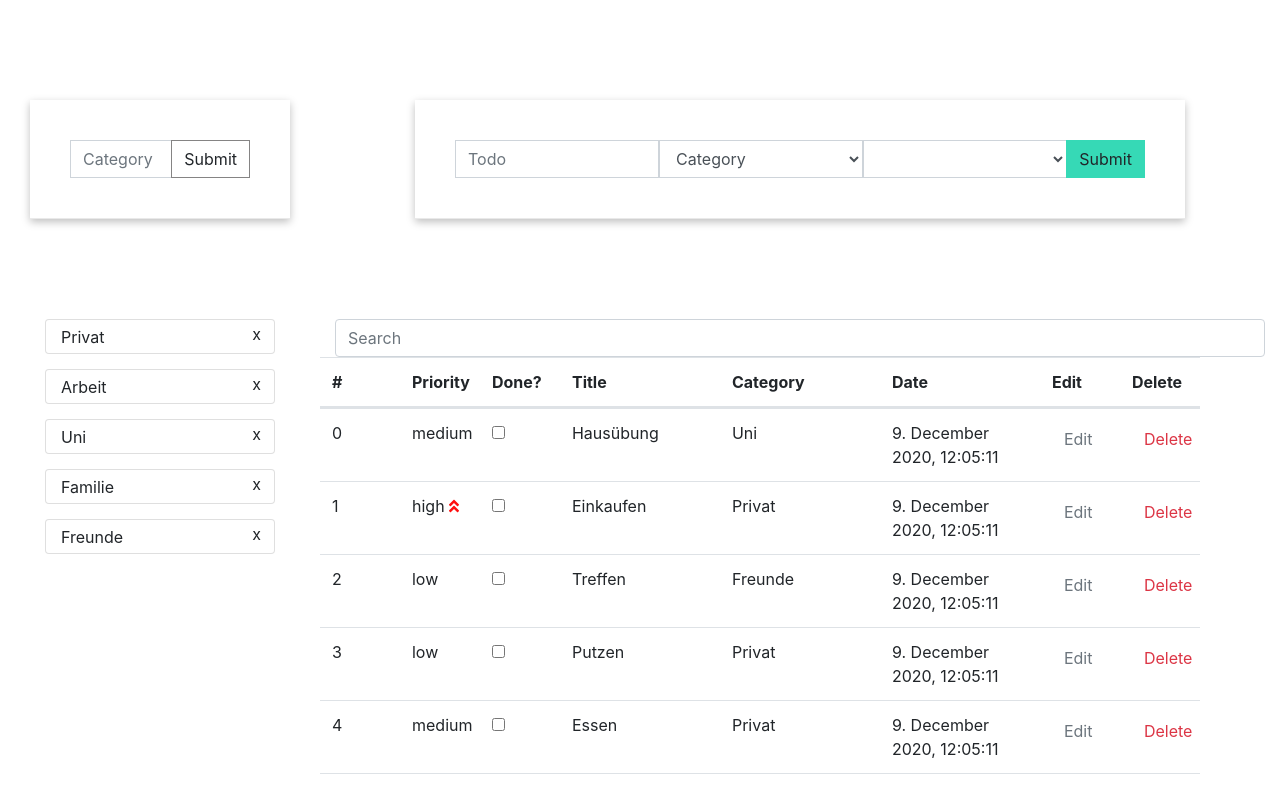
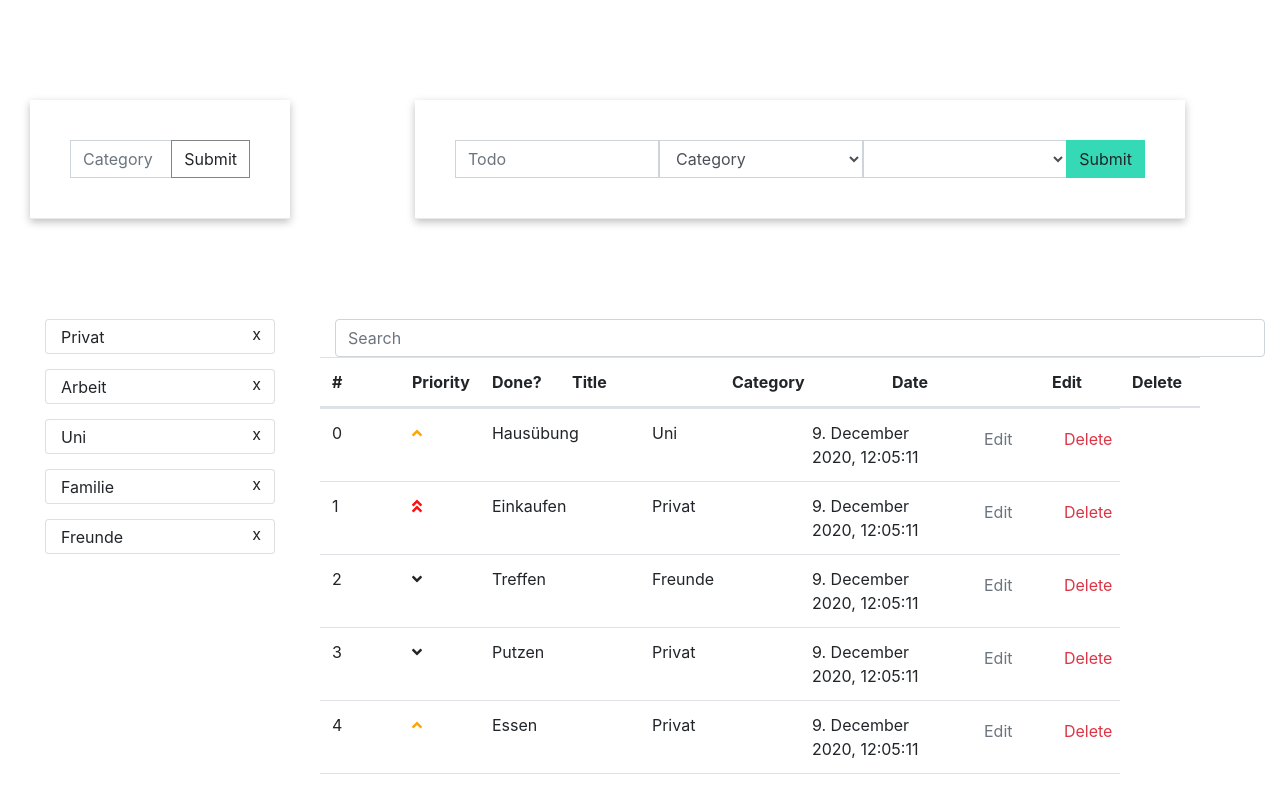
Before and after one commit to kimiannalena/kms_2020, an Angular app: page / in a window 1280 px wide. Shown: the top 789 px of the page. Built offline with nearby package versions, Linux system fonts and the light colour scheme.

Commit message:
now as well for medium and low priorities

```diff
--- a/src/app/app.module.ts
+++ b/src/app/app.module.ts
@@ -15,7 +15,7 @@ import { PriorityPipe } from './pipes/priority/priority.pipe';
 import { SearchFilterPipe } from './pipes/search-filter/search-filter.pipe';
 import { TestitestComponent } from './components/testitest/testitest.component';
 import { FontAwesomeModule, FaIconLibrary } from '@fortawesome/angular-fontawesome';
-import { faAngleDoubleUp } from '@fortawesome/free-solid-svg-icons';
+import { faAngleDoubleUp, faAngleDown, faAngleUp } from '@fortawesome/free-solid-svg-icons';
 
 /*
 todo: highlight clicked category
@@ -47,6 +47,6 @@ todo: highlight clicked category
 })
 export class AppModule {
   constructor(private library: FaIconLibrary) {
-    library.addIcons(faAngleDoubleUp);
+    library.addIcons(faAngleDoubleUp, faAngleUp, faAngleDown);
   }
 }
--- a/src/app/components/task-table/task-table.component.html
+++ b/src/app/components/task-table/task-table.component.html
@@ -19,12 +19,13 @@
       *ngFor="let task of this._taskList | searchFilter: searchText : clickedCategories : searchText != '' : this.clickedCategories.length != 0; let i = index;"
   >
     <td class="col-1">{{i}}</td>
-    <td *ngIf="this.task.priority > 1 || this.task.priority == 'high'; then thenBlock else elseBlock"></td>
-    <ng-template #thenBlock><td class="col-1">{{task.priority | priority}} <fa-icon style="color: #ff0f0f" [icon]="['fas', 'angle-double-up']"></fa-icon></td></ng-template>
-    <ng-template #elseBlock><td class="col-1">{{task.priority | priority}}</td></ng-template>
-    <td class="col-1">
-      <input id="doneCheckbox{{i}}" type="checkbox" (change)="done(task.id)">
-    </td>
+    <td *ngIf="this.task.priority == 2 || this.task.priority == 'high'; then highBlock"></td>
+    <td *ngIf="this.task.priority == 1 || this.task.priority == 'medium'; then mediumBlock"></td>
+    <td *ngIf="this.task.priority == 0 || this.task.priority == 'low'; then lowBlock"></td>
+    <ng-template #highBlock><td class="col-1"><fa-icon style="color: #ff0f0f" [icon]="['fas', 'angle-double-up']"></fa-icon></td></ng-template>
+    <ng-template #mediumBlock><td class="col-1"><fa-icon style="color: #ffa500" [icon]="['fas', 'angle-up']"></fa-icon></td></ng-template>
+    <ng-template #lowBlock><td class="col-1"><fa-icon [icon]="['fas', 'angle-down']"></fa-icon></td></ng-template>
+
     <td class="col-2">
       <span [className]="task.done ? 'finish-title' : 'title'">{{task.title}}</span>
     </td>
```
